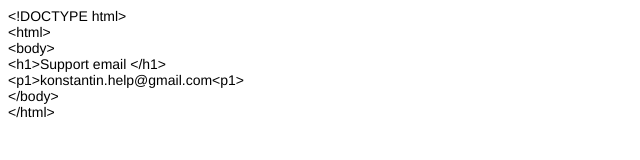
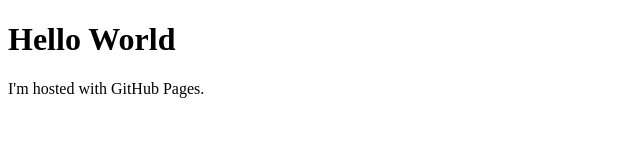
Before and after one commit to LBkos/konstantin.support.io, a plain HTML site: page index.html in a window 1280 px wide. Shown: the whole page, without its empty margins (0-640 px from the left). Drawn offline with Linux system fonts and the light colour scheme.

Commit message:
Update index.html

```diff
--- a/index.html
+++ b/index.html
@@ -1,28 +1,7 @@
-<!DOCTYPE html PUBLIC "-//W3C//DTD HTML 4.01//EN" "http://www.w3.org/TR/html4/strict.dtd">
+<!DOCTYPE html>
 <html>
-<head>
-  <meta http-equiv="Content-Type" content="text/html; charset=utf-8">
-  <meta http-equiv="Content-Style-Type" content="text/css">
-  <title></title>
-  <meta name="Generator" content="Cocoa HTML Writer">
-  <meta name="CocoaVersion" content="2113.3">
-  <style type="text/css">
-    p.p1 {margin: 0.0px 0.0px 0.0px 0.0px; font: 14.0px Helvetica; color: #000000; -webkit-text-stroke: #e8e76c; background-color: #ffffff}
-    p.p2 {margin: 0.0px 0.0px 0.0px 0.0px; font: 14.0px Helvetica; color: #000000; -webkit-text-stroke: #e9e86d; background-color: #ffffff}
-    p.p3 {margin: 0.0px 0.0px 0.0px 0.0px; font: 14.0px Helvetica; color: #000000; -webkit-text-stroke: #e9e86e; background-color: #ffffff}
-    p.p4 {margin: 0.0px 0.0px 0.0px 0.0px; font: 14.0px Helvetica; color: #000000; -webkit-text-stroke: #000000; background-color: #ffffff}
-    p.p5 {margin: 0.0px 0.0px 0.0px 0.0px; font: 14.0px Helvetica; color: #000000; background-color: #ffffff}
-    span.s1 {font-kerning: none}
-    span.s2 {font-kerning: none; -webkit-text-stroke: 0px #e9e86e}
-  </style>
-</head>
 <body>
-<p class="p1"><span class="s1">&lt;!DOCTYPE html&gt;</span></p>
-<p class="p2"><span class="s1">&lt;html&gt;</span></p>
-<p class="p3"><span class="s1">&lt;body&gt;</span></p>
-<p class="p4"><span class="s2">&lt;h1&gt;</span><span class="s1">Support email </span><span class="s2">&lt;/h1&gt;</span></p>
-<p class="p5"><span class="s1">&lt;p1&gt;konstantin.help@gmail.com&lt;p1&gt;</span></p>
-<p class="p3"><span class="s1">&lt;/body&gt;</span></p>
-<p class="p3"><span class="s1">&lt;/html&gt;</span></p>
+<h1>Hello World</h1>
+<p>I'm hosted with GitHub Pages.</p>
 </body>
 </html>
```
